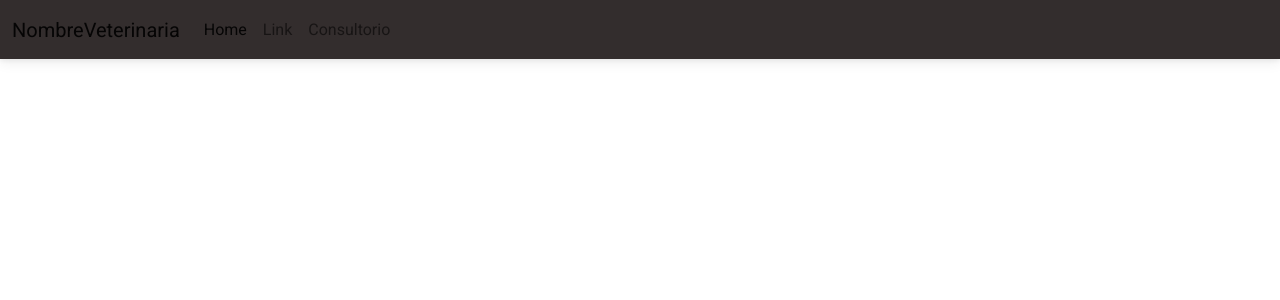
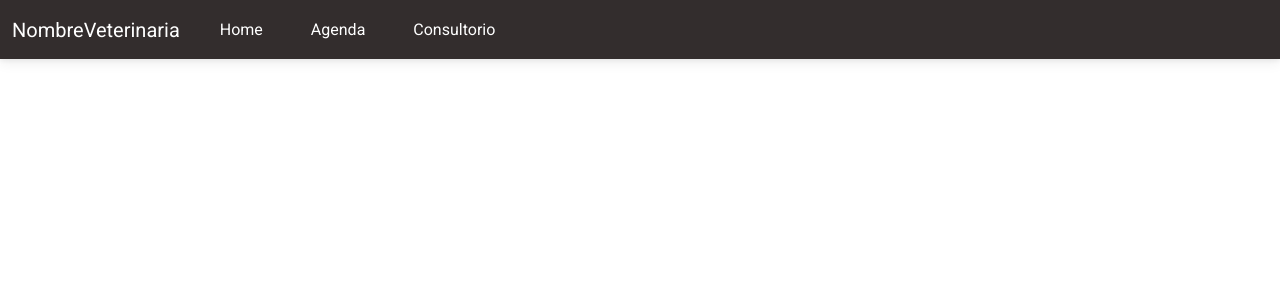
Before and after one commit to AndreyCV13/ProyectoVeterinaria, a React (Create React App) app: page /Home in a window 1280 px wide. Shown: the top 300 px of the page. Built offline with nearby package versions, Linux system fonts and the light colour scheme.

Commit message:
Added NavBar

```diff
--- /dev/null
+++ b/src/components/NavigationBar.jsx
@@ -0,0 +1,40 @@
+import React from 'react';
+import {
+  MDBContainer,
+  MDBNavbar,
+  MDBNavbarBrand,
+  MDBNavbarNav,
+  MDBNavbarItem,
+  MDBNavbarLink
+} from 'mdb-react-ui-kit';
+import '../css/Home.css';
+
+export default function Nav() {
+
+  return (
+    <MDBNavbar expand='lg' light bgColor='dark' color="indigo">
+      <MDBContainer fluid>
+        <MDBNavbarBrand color='warning' href='./Home' id="colorTexto">NombreVeterinaria</MDBNavbarBrand>
+
+          <MDBNavbarNav className='ms-auto mb-2 mb-lg-0'>
+
+            <MDBNavbarItem className='mx-3'>
+              <MDBNavbarLink active aria-current='page' href='./Home' id="colorTexto"> Home </MDBNavbarLink>
+            </MDBNavbarItem>
+
+            <MDBNavbarItem className='mx-3'>
+              <MDBNavbarLink href='./Agenda' id="colorTexto">Agenda</MDBNavbarLink>
+            </MDBNavbarItem>
+
+            <MDBNavbarItem className='mx-3'>
+              <MDBNavbarLink href='#' id="colorTexto">Consultorio</MDBNavbarLink>
+            </MDBNavbarItem>
+
+
+
+          </MDBNavbarNav>
+
+      </MDBContainer>
+    </MDBNavbar>
+  );
+}
--- /dev/null
+++ b/src/css/Agenda.css
@@ -0,0 +1,5 @@
+.borderList{
+    display:inline-block;
+    border:1px solid #000;
+    margin: auto;
+}
--- /dev/null
+++ b/src/css/Home.css
@@ -0,0 +1,9 @@
+#colorTexto{
+  color: white;
+}
+
+.borderList{
+    display:inline-block;
+    border:1px solid #fff;
+    margin: auto;
+}
--- a/src/routes/Home.jsx
+++ b/src/routes/Home.jsx
@@ -1,39 +1,10 @@
 import React from 'react';
-import {
-  MDBContainer,
-  MDBNavbar,
-  MDBNavbarBrand,
-  MDBNavbarNav,
-  MDBNavbarItem,
-  MDBNavbarLink
-} from 'mdb-react-ui-kit';
+import '../css/Home.css';
+import Nav from '../components/NavigationBar';
 
 export default function Home() {
 
   return (
-    <MDBNavbar expand='lg' light bgColor='dark'>
-      <MDBContainer fluid>
-        <MDBNavbarBrand color='warning' href='#'>NombreVeterinaria</MDBNavbarBrand>
-
-          <MDBNavbarNav className='mr-auto mb-2 mb-lg-0'>
-            <MDBNavbarItem className="white-text">
-              <MDBNavbarLink active aria-current='page' href='#'>
-                Home
-              </MDBNavbarLink>
-            </MDBNavbarItem>
-            <MDBNavbarItem>
-              <MDBNavbarLink href='#'>Link</MDBNavbarLink>
-            </MDBNavbarItem>
-
-            <MDBNavbarItem>
-              <MDBNavbarLink href='#'>Consultorio</MDBNavbarLink>
-            </MDBNavbarItem>
-
-
-
-          </MDBNavbarNav>
-
-      </MDBContainer>
-    </MDBNavbar>
+        <Nav/>
   );
 }
--- a/src/routes/Register.jsx
+++ b/src/routes/Register.jsx
@@ -12,7 +12,7 @@ from 'mdb-react-ui-kit';
 function Register() {
   return (
     <MDBContainer fluid className='d-flex align-items-center justify-content-center'>
-      <div className='mask gradient-custom-3' id="colorRegister"></div>
+      <div className='mask gradient-custom-3' id="colorRegister"> </div>
       <MDBCard  id="register">
         <MDBCardBody className='px-5'>
           <h2 className="text-uppercase text-center mb-5">Create an account</h2>
--- a/src/routes/agenda.jsx
+++ b/src/routes/agenda.jsx
@@ -1,14 +1,13 @@
 import React from 'react';
-import DateCalendarValue from '../components/component';
-import { MDBContainer} from 'mdb-react-ui-kit';
+import { MDBContainer } from 'mdb-react-ui-kit';
+import DateCalendarValue from '../components/dateCalendar';
+import Nav from '../components/NavigationBar';
 
-function Agenda() {
-
+export default function Agenda() {
   return (
-    <MDBContainer className="p-3 my-5 d-flex flex-column w-50">
+    <div>
+        <Nav/>
         <DateCalendarValue/>
-    </MDBContainer>
+    </div>
   );
 }
-
-export default Agenda;
```
Also changed, not shown: src/components/dateCalendar.jsx (renamed from src/components/component.jsx).
